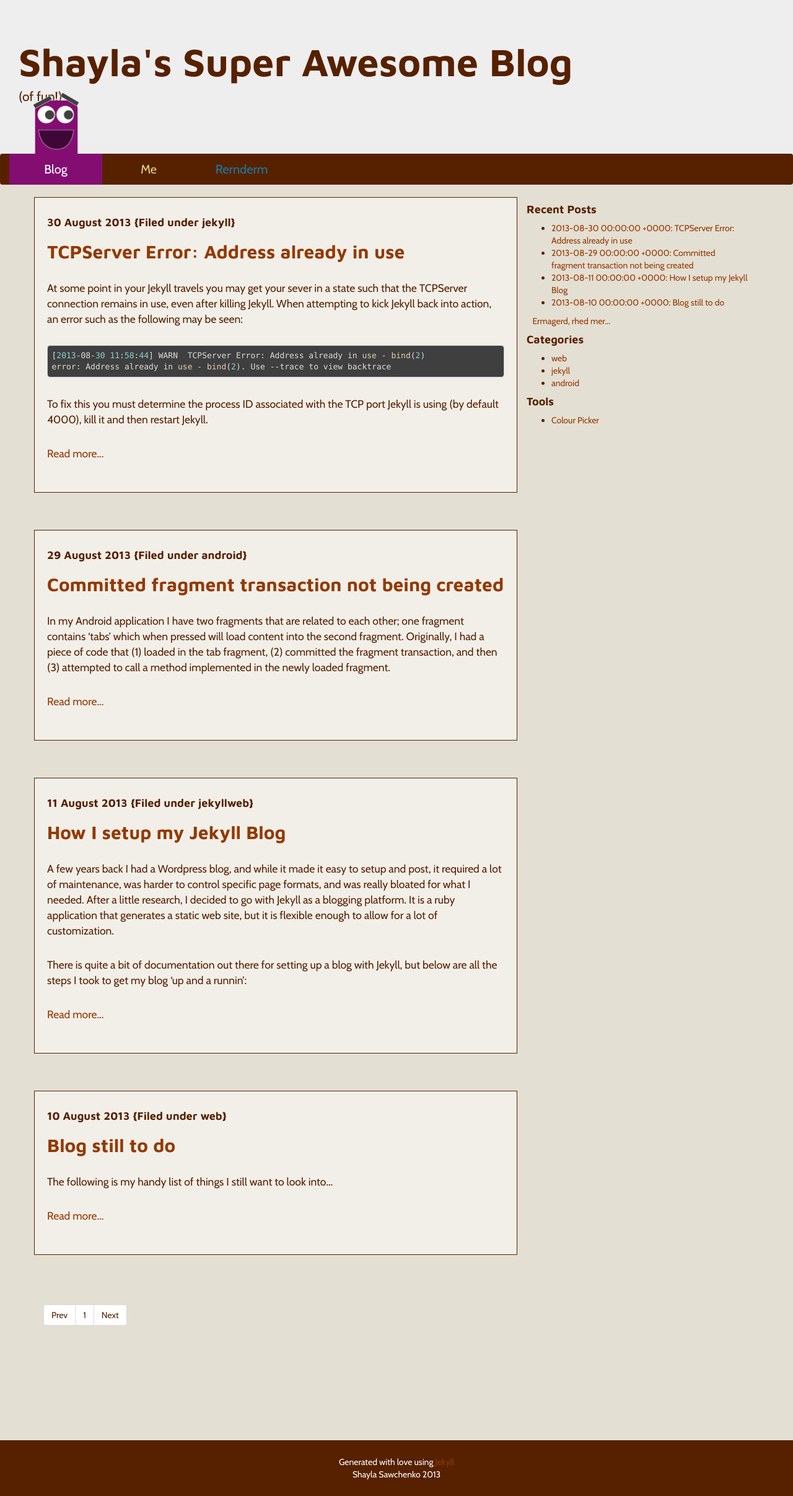
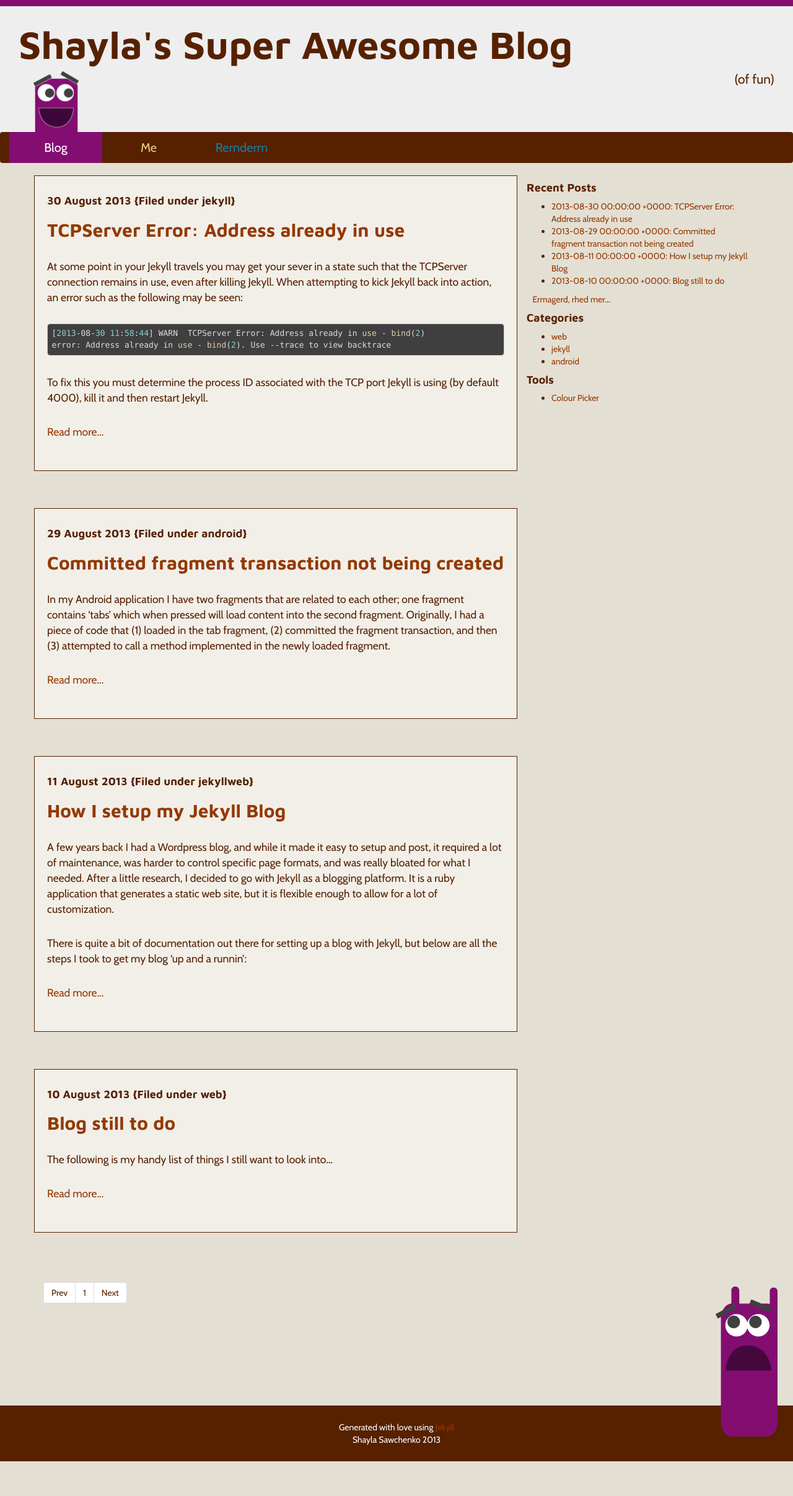
Before and after one commit to ssawchenko/jekyllblog, a Jekyll site: the page built from index.html, in a window 1280 px wide. Shown: the whole page at 62% size. Built offline with Jekyll 4.4.1, drawn with Linux system fonts in a browser that asks for light colours; some web fonts are replaced; Markdown is read by kramdown in place of the engine named in the settings; the list of posts is cut into pages by our own code; after the commit the page ends 2358 px from its top, so only the background shows below that.

Commit message:
Moar monsters!
Added moar monsters to the footer; added top color strip.

```diff
--- a/_includes/footer.html
+++ b/_includes/footer.html
@@ -1,6 +1,15 @@
+    	</div> <!-- End of container div from header -->
 
-
-    	</div> <!-- End of container div from header -->
+    	<!-- Bottom monster -->
+   		<div class="monster_bottom">
+   		{% case include.menu %}
+		  {% when 'blog' %}
+		    <img src="/img/monster_bottom_pink.png "/>
+		  {% when 'about' %}
+		    <img src="/img/monster_bottom_yellow.png "/>
+		  {% else %}
+		{% endcase %}
+   		</div>
     </div>  <!-- background mask -->
 
     <div class="footer">
--- a/_includes/header.html
+++ b/_includes/header.html
@@ -22,10 +22,19 @@
 	<![endif]-->
 </head>
 
+{% case include.menu %}
+  {% when 'about' %}
+    {% assign color = 'yellow' %}
+  {% else %}
+    {% assign color = 'pink' %}
+{% endcase %}
+
 <body>
+	<div class="top_color {{color}}">
+	</div>
+
 	<div class="jumbotron">
-		<h1>Shayla's Super Awesome Blog</h1>
-		<p>(of fun!)</p>
+		<h1>Shayla's Super Awesome Blog</h1><p style="float:right">(of fun)</p>
 	</div>
 
 	<div class="navbar-with-monsters">
--- a/_layouts/about.html
+++ b/_layouts/about.html
@@ -9,4 +9,4 @@
   </div>
 </div>
 
-{% include footer.html %}
+{% include footer.html menu="about"%}
--- a/_layouts/default.html
+++ b/_layouts/default.html
@@ -9,4 +9,4 @@
   </div>
 </div>
 
-{% include footer.html %}
+{% include footer.html menu="blog"%}
--- a/_layouts/post.html
+++ b/_layouts/post.html
@@ -12,4 +12,4 @@
   </div>
 </div>
 
-{% include footer.html %}
+{% include footer.html menu="blog"%}
--- a/js/monsters.js
+++ b/js/monsters.js
@@ -2,7 +2,6 @@ $(function() {
 
 	$(".monster_trigger").each(function() {
 		$(this).mouseover(function() {
-			debugger;
 			if (!($(this).hasClass("active"))) {
 				var monsterID = "monster_" + $(this).attr("id");
 				$("#"+monsterID).removeClass("animate_monster_down").addClass("animate_monster_up");
@@ -10,7 +9,6 @@ $(function() {
 		});
 
 		$(this).mouseout(function() {
-			debugger;
 			if (!($(this).hasClass("active"))) {
 				var monsterID = "monster_" + $(this).attr("id");
 				$("#"+monsterID).removeClass("animate_monster_up").addClass("animate_monster_down");
```
Also changed, not shown: css/bootstrap-custom.css, img/monster_bottom_pink.png (added), img/monster_bottom_yellow.png (added).
